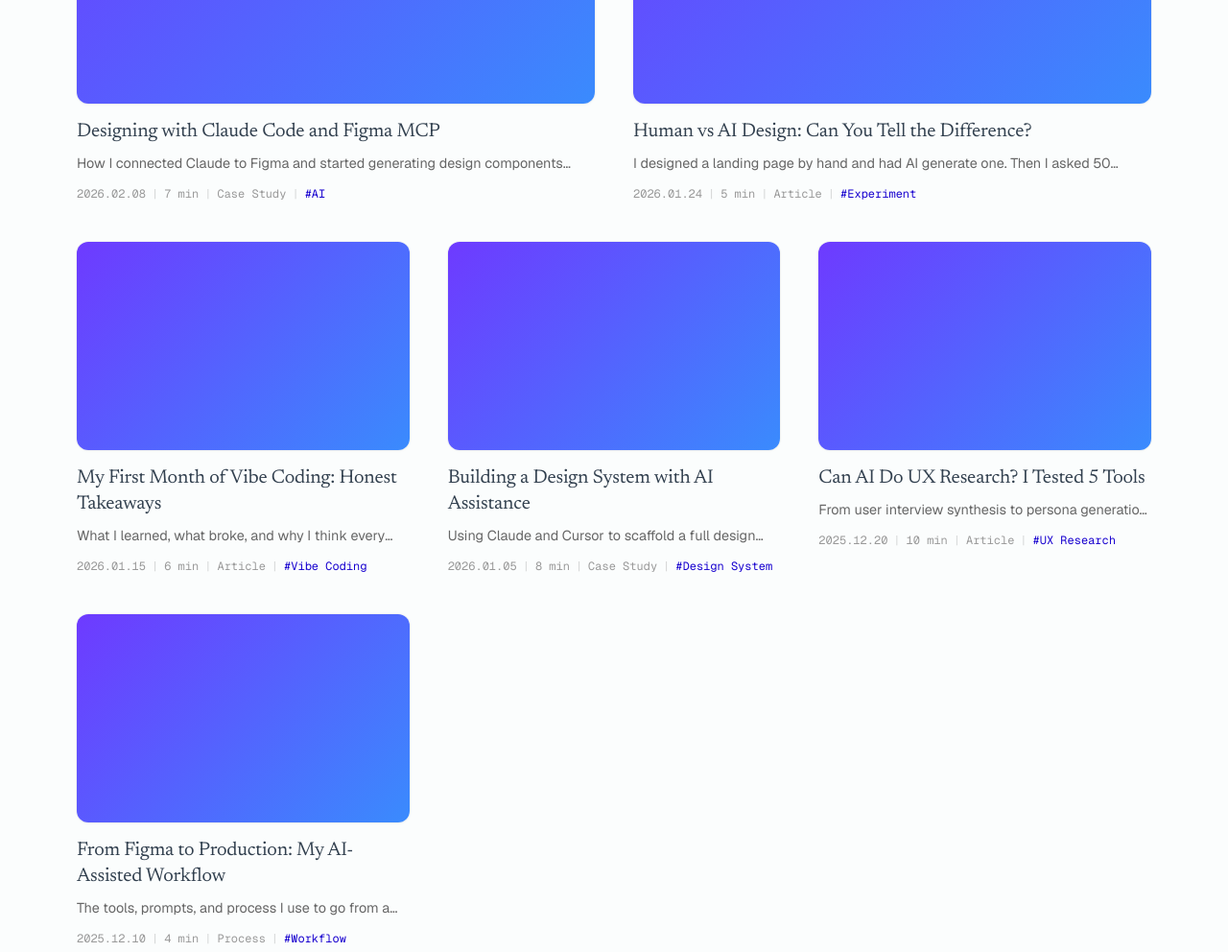
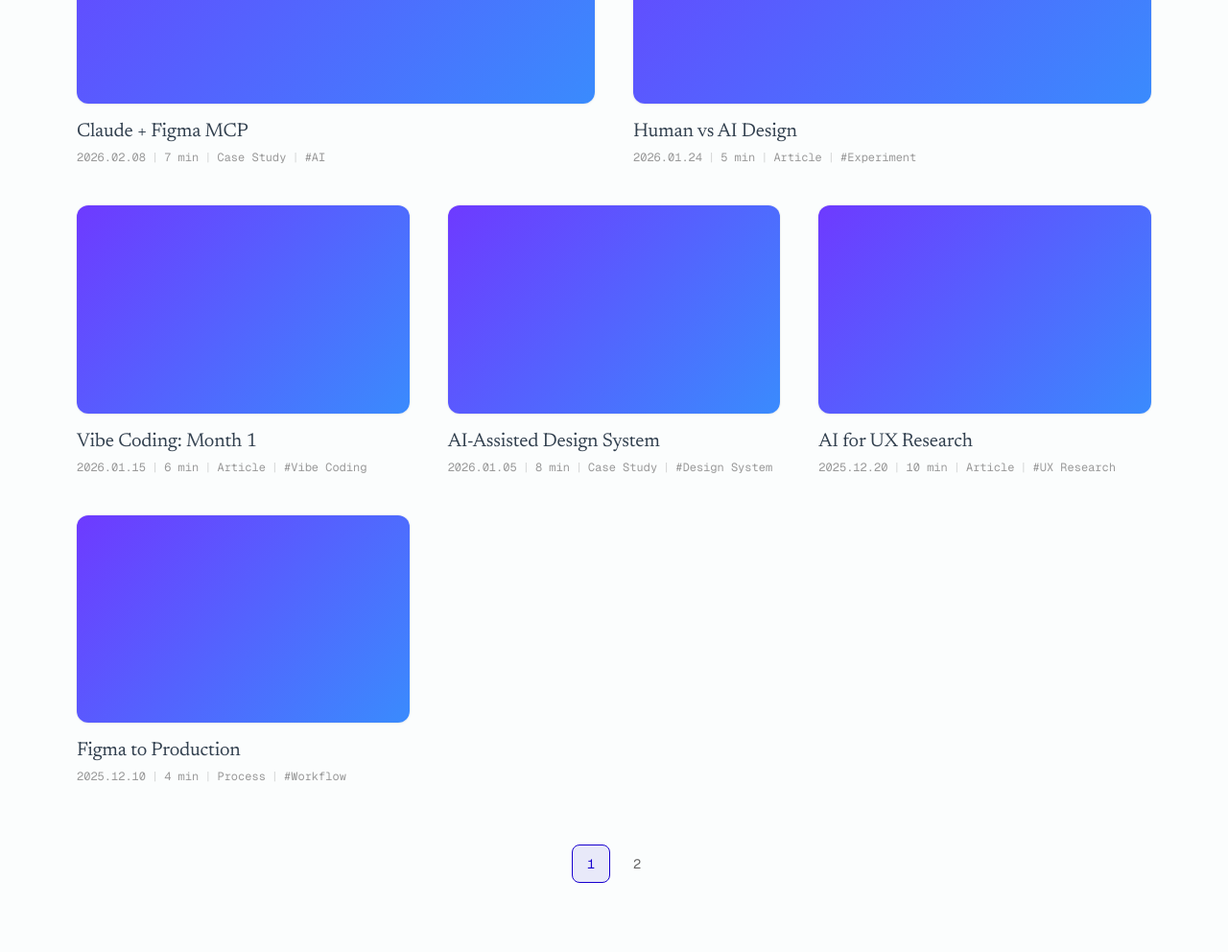
Before and after one commit to soobinhwang/sue-ai-playbook, a plain HTML site: page index.html in a window 1280 px wide. Shown: the part 560-1552 px from the top of the page at 96% size. Drawn offline with nearby package versions, Linux system fonts and the light colour scheme.

Commit message:
landing page adjustmnet

```diff
--- a/css/styles.css
+++ b/css/styles.css
@@ -592,7 +592,7 @@
   font-size: 1.25rem;
   font-weight: 400;
   line-height: 1.35;
-  margin-bottom: 8px;
+  margin-bottom: 4px;
   letter-spacing: -0.01em;
 }
 
@@ -600,7 +600,7 @@
   font-size: 0.9rem;
   color: var(--text-secondary);
   line-height: 1.55;
-  margin-bottom: 12px;
+  margin-bottom: 8px;
   display: -webkit-box;
   -webkit-line-clamp: 1;
   -webkit-box-orient: vertical;
@@ -628,7 +628,7 @@
 }
 
 .card__meta .tag {
-  color: var(--accent-text);
+  color: var(--text-tertiary);
 }
 
 /* --- Pagination --- */
--- a/index.html
+++ b/index.html
@@ -89,8 +89,7 @@
       <!-- Card 1 -->
       <a href="project.html" class="card">
         <div class="card__thumbnail card__thumbnail--gradient thumb-gradient-1"></div>
-        <h3 class="card__title">Designing with Claude Code and Figma MCP</h3>
-        <p class="card__description">How I connected Claude to Figma and started generating design components from natural language prompts.</p>
+        <h3 class="card__title">Claude + Figma MCP</h3>
         <div class="card__meta">
           <span>2026.02.08</span>
           <span class="separator">|</span>
@@ -105,8 +104,7 @@
       <!-- Card 2 -->
       <a href="#" class="card">
         <div class="card__thumbnail card__thumbnail--gradient thumb-gradient-1"></div>
-        <h3 class="card__title">Human vs AI Design: Can You Tell the Difference?</h3>
-        <p class="card__description">I designed a landing page by hand and had AI generate one. Then I asked 50 designers to guess which was which.</p>
+        <h3 class="card__title">Human vs AI Design</h3>
         <div class="card__meta">
           <span>2026.01.24</span>
           <span class="separator">|</span>
@@ -121,8 +119,7 @@
       <!-- Card 3 -->
       <a href="#" class="card">
         <div class="card__thumbnail card__thumbnail--gradient thumb-gradient-1"></div>
-        <h3 class="card__title">My First Month of Vibe Coding: Honest Takeaways</h3>
-        <p class="card__description">What I learned, what broke, and why I think every designer should try building with AI at least once.</p>
+        <h3 class="card__title">Vibe Coding: Month 1</h3>
         <div class="card__meta">
           <span>2026.01.15</span>
           <span class="separator">|</span>
@@ -137,8 +134,7 @@
       <!-- Card 4 -->
       <a href="#" class="card">
         <div class="card__thumbnail card__thumbnail--gradient thumb-gradient-1"></div>
-        <h3 class="card__title">Building a Design System with AI Assistance</h3>
-        <p class="card__description">Using Claude and Cursor to scaffold a full design system — tokens, components, and documentation in a weekend.</p>
+        <h3 class="card__title">AI-Assisted Design System</h3>
         <div class="card__meta">
           <span>2026.01.05</span>
           <span class="separator">|</span>
@@ -153,8 +149,7 @@
       <!-- Card 5 -->
       <a href="#" class="card">
         <div class="card__thumbnail card__thumbnail--gradient thumb-gradient-1"></div>
-        <h3 class="card__title">Can AI Do UX Research? I Tested 5 Tools</h3>
-        <p class="card__description">From user interview synthesis to persona generation — a hands-on comparison of AI tools for UX researchers.</p>
+        <h3 class="card__title">AI for UX Research</h3>
         <div class="card__meta">
           <span>2025.12.20</span>
           <span class="separator">|</span>
@@ -169,8 +164,7 @@
       <!-- Card 6 -->
       <a href="#" class="card">
         <div class="card__thumbnail card__thumbnail--gradient thumb-gradient-1"></div>
-        <h3 class="card__title">From Figma to Production: My AI-Assisted Workflow</h3>
-        <p class="card__description">The tools, prompts, and process I use to go from a Figma mockup to a live website without writing code from scratch.</p>
+        <h3 class="card__title">Figma to Production</h3>
         <div class="card__meta">
           <span>2025.12.10</span>
           <span class="separator">|</span>
@@ -222,7 +216,7 @@
 
   <!-- Footer -->
   <footer class="footer">
-    <p class="footer__text">Designed + vibe coded by Sue</p>
+    <p class="footer__text">@2026 Sue Hwang. All rights reserved.</p>
   </footer>
 
   <script src="js/main.js"></script>
```
Also changed, not shown: project.html (+1 -1 lines).
